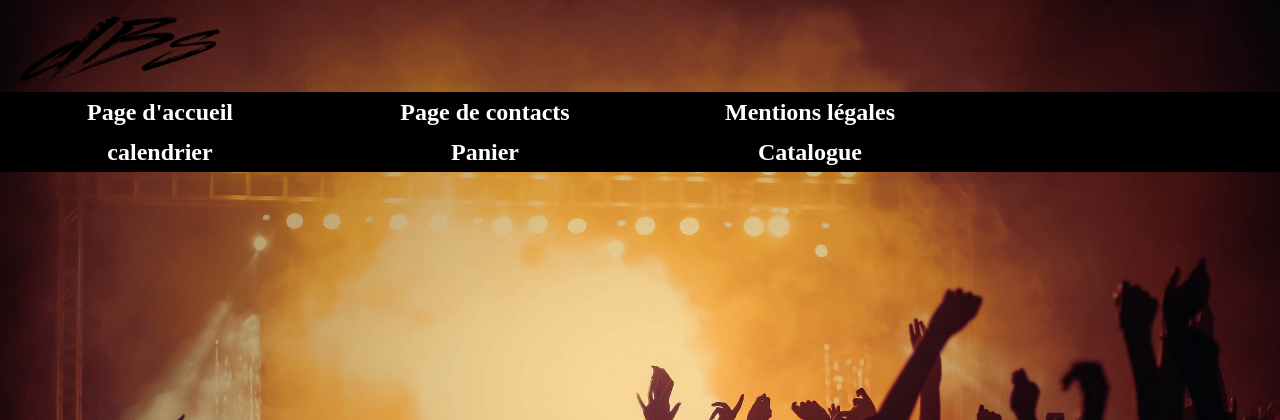
After one commit to bbureau/sitedbs, a PHP site: page /header.php in a window 1280 px wide. The commit adds this page. Shown: the top 420 px of the page. Run offline with PHP 8.4, Linux system fonts and the light colour scheme; some web fonts are replaced.

Commit message:
changement contact

```diff
--- /dev/null
+++ b/Contacts/header.css
@@ -0,0 +1,94 @@
+
+
+
+
+#recherche ul{
+	padding: 0px;
+	margin: 0px;
+	list-style-type: none;
+	background-color:#000000;
+}
+
+
+#recherche li {
+
+
+	position: relative;
+	display: inline-block;
+	width:320px;
+	height:40px;
+	margin:0px;
+	padding:0px;
+	border-right:1px solid#000000;
+	text-align: center;
+	line-height:40px;
+	font-family:'HandelGothicTLRegular';
+
+
+	font-weight: bold;
+
+
+
+}
+
+#recherche {
+	position: absolute;
+	top:92px;
+	width:100%;
+	margin:0px;
+	padding:0px;
+
+
+}
+
+#recherche li a{
+	display:block;
+	text-decoration:none;
+	font-size: x-large;
+	color:#FFFFFF;
+
+}
+
+#recherche li:hover{
+	background-color:#B22222;
+}
+
+#recherche .sousmenu li:hover{
+	background-color:#6E0B14;
+
+}
+
+#recherche .sousmenu li{
+	border-top: 1px solid #FFFFFF;
+	border-bottom: 1px solid #FFFFFF
+}
+
+
+
+
+body {
+	margin:0;
+	padding:0;
+	background: url(fete1.JPG) no-repeat center center fixed;
+	/* Ajout de la propriété avec les préfixes pour tous les moteurs de rendu */
+	-webkit-background-size: cover;
+	-moz-background-size: cover;
+	-o-background-size: cover;
+	background-size: cover;
+
+
+}
+
+.sousmenu{
+	display: none;
+}
+
+#recherche li:hover .sousmenu{
+	display: block;
+	position:absolute;
+
+	left:0px;
+	padding:0px;
+
+
+}
--- /dev/null
+++ b/Contacts/header.php
@@ -0,0 +1,43 @@
+<!DOCTYPE html>
+<html>
+<HEAD>
+
+<link rel="stylesheet" type="text/css" href="header.css" />
+<link rel="stylesheet" media="screen" href="https://fontlibrary.org/face/handelgothic-tl-kirillica" type="text/css"/>
+
+</HEAD>
+<body>
+<header>
+
+
+
+
+
+
+	<img  src="../Header/LogodBsnoir.png" width="200" height="100"  style="float:left;margin:0 10px 0 20px;"/>
+
+	<div  id="recherche">
+		<ul>
+			<li><a href="accueil.php">Page d'accueil</a></li>
+
+			<li><a href="contacts.php">Page de contacts</a></li>
+
+			<li><a href="Mentions-legales.php">Mentions légales</a></li>
+			<li><a href="Calendrier.php">calendrier</a></li>
+			<li><a href="Panier.php">Panier</a></li>
+
+			<li><a href="Catalogue.php">Catalogue</a>
+				<ul class="sousmenu">
+					<li><a href= "Article.php"> Articles </a></li>
+					<li><a href="Pack.php"> Pack </a></li>
+					<li><a href="Prestation"> Prestations </a></li>
+				</ul>
+			</li>
+		</ul>
+	</div>
+
+</header>
+
+</body>
+
+</html>
```
Also changed, not shown: Contacts/contacts.css (+33 -0 lines), Contacts/contacts.php (+9 -9 lines), Contacts/LogodBsnoir.png (added), Contacts/fete1.jpg (added), Contacts/handelgothic-tl-kirillica/HandelGothic TL Kirillica.ttf (added), 2 other files.
